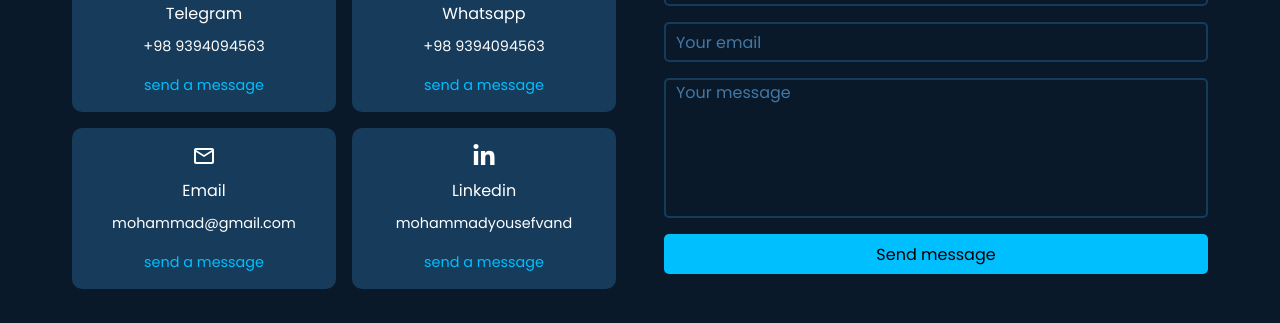
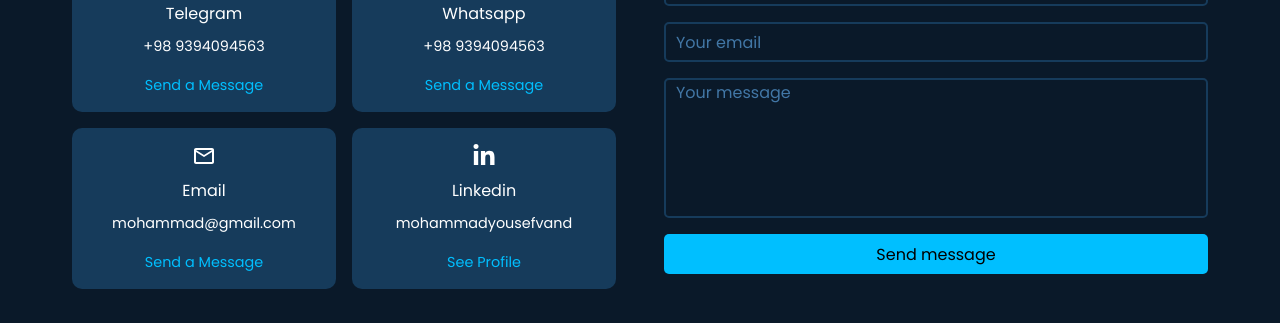
Before and after one commit to mohammadyousefvand/portofolio, a React (Create React App) app: page / in a window 1280 px wide. Shown: the part 2065-2388 px from the top of the page. Built offline with nearby package versions, Linux system fonts and the light colour scheme.

Commit message:
ContactInfoBox: Add send message link to Component

```diff
--- a/src/Components/ContactInfoBox/ContactInfoBox.jsx
+++ b/src/Components/ContactInfoBox/ContactInfoBox.jsx
@@ -11,25 +11,39 @@ function ContactInfoBox() {
         <FaTelegramPlane className="info-icon" />
         <span>Telegram</span>
         <span className="info-user-number">+98 9394094563</span>
-        <span className="info-send">send a message</span>
+        <a href="https://t.me/fcb_6666" className="info-send">
+          Send a Message
+        </a>
       </div>
       <div className="info-box-wrapper flex">
         <BsWhatsapp className="info-icon" />
         <span>Whatsapp</span>
         <span className="info-user-number">+98 9394094563</span>
-        <span className="info-send">send a message</span>
+        <a href="https://wa.me/989394094563" className="info-send">
+          Send a Message
+        </a>
       </div>
       <div className="info-box-wrapper flex">
         <MdOutlineMailOutline className="info-icon" />
         <span>Email</span>
         <span className="info-user-number">mohammad@gmail.com</span>
-        <span className="info-send">send a message</span>
+        <a
+          href="https://mohammadyousefvand1999@gmail.com/"
+          className="info-send"
+        >
+          Send a Message
+        </a>
       </div>
       <div className="info-box-wrapper flex">
         <FaLinkedinIn className="info-icon" />
         <span>Linkedin</span>
         <span className="info-user-number">mohammadyousefvand</span>
-        <span className="info-send">send a message</span>
+        <a
+          href="https://www.linkedin.com/in/mohammad-yousefvand-a9b045226/"
+          className="info-send"
+        >
+          See Profile
+        </a>
       </div>
     </>
   );
```
